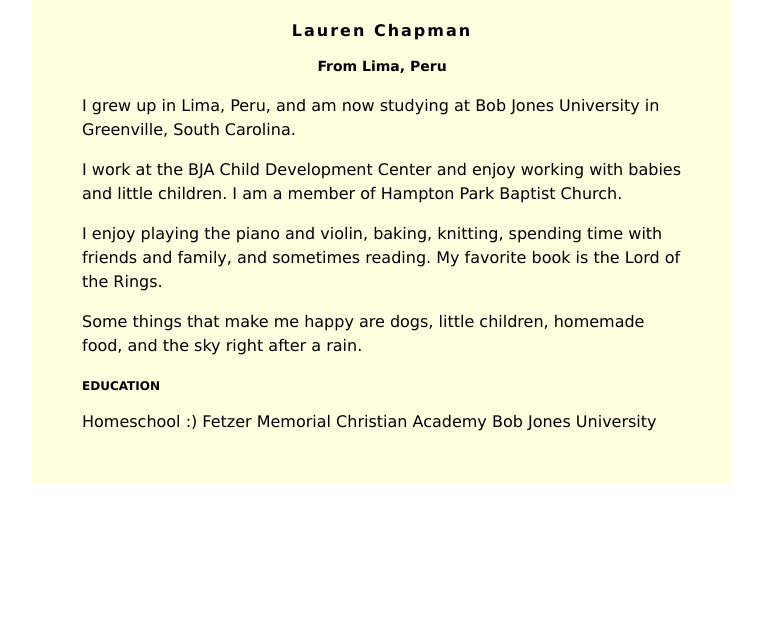
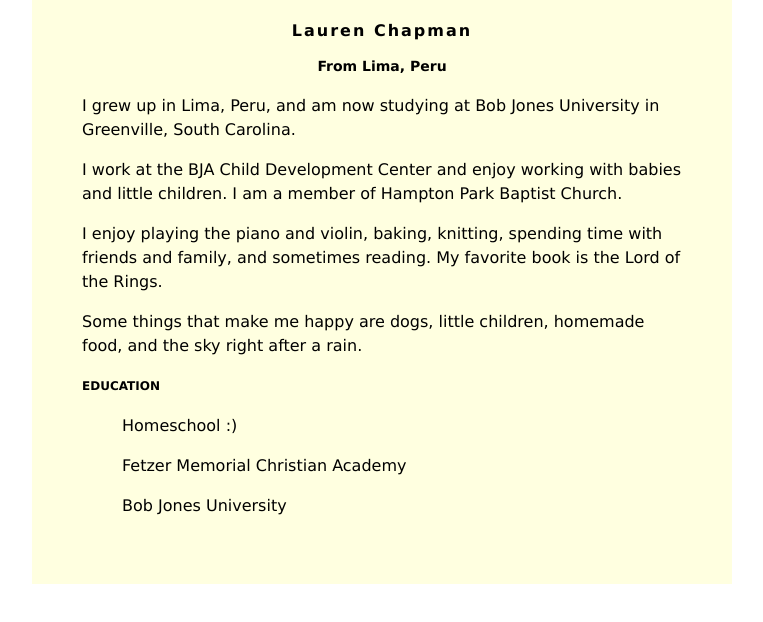
Before and after one commit to LFChapman03/LFChapman03.github.io, a plain HTML site: page index.html in a window 1280 px wide. Shown: the whole page, without its empty margins (258-1021 px from the left). Drawn offline with Linux system fonts and the light colour scheme.

Commit message:
Update index.html

```diff
--- a/index.html
+++ b/index.html
@@ -46,9 +46,9 @@ h3 {
          </p>
 
         <h3>EDUCATION</h3>
-        Homeschool :)
-        Fetzer Memorial Christian Academy
-        Bob Jones University
+        <ul>Homeschool :)</ul>
+        <ul>Fetzer Memorial Christian Academy</ul>
+        <ul>Bob Jones University</ul>
     </div>
 
 </body>
```
